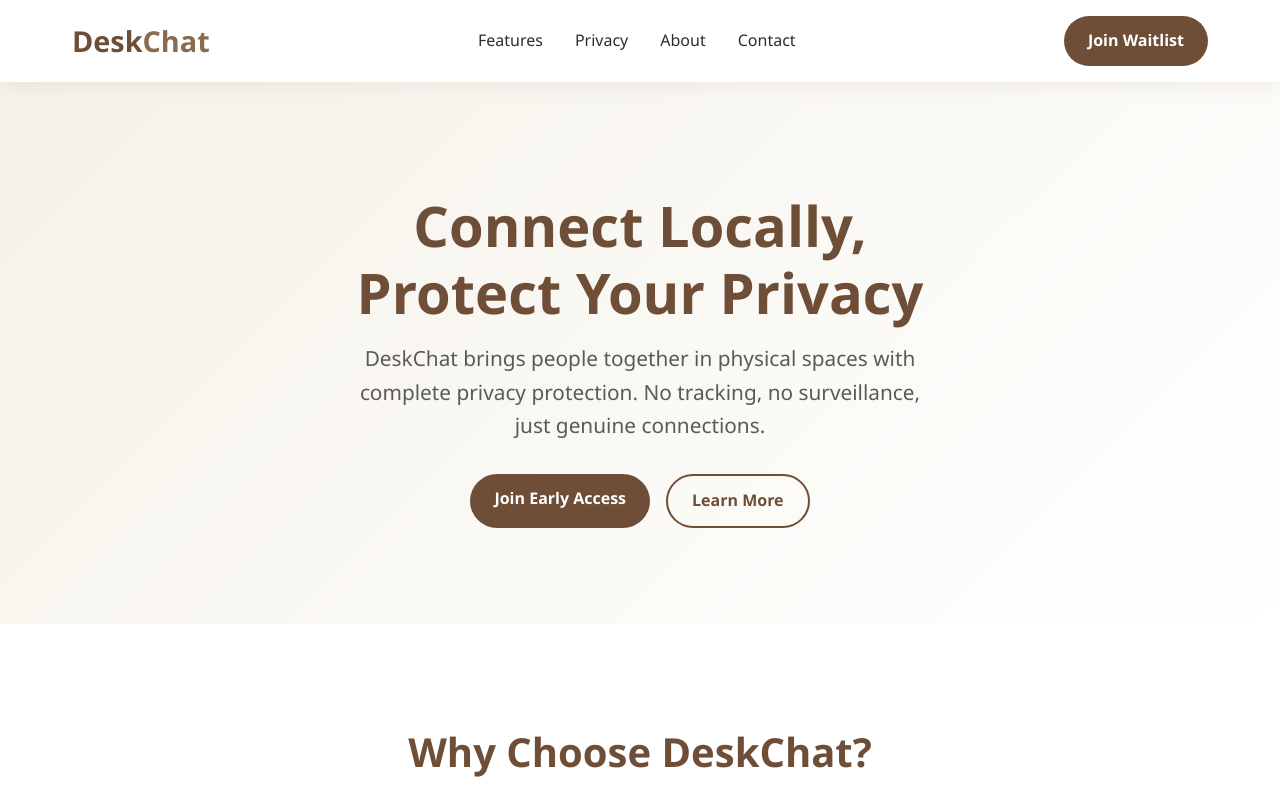
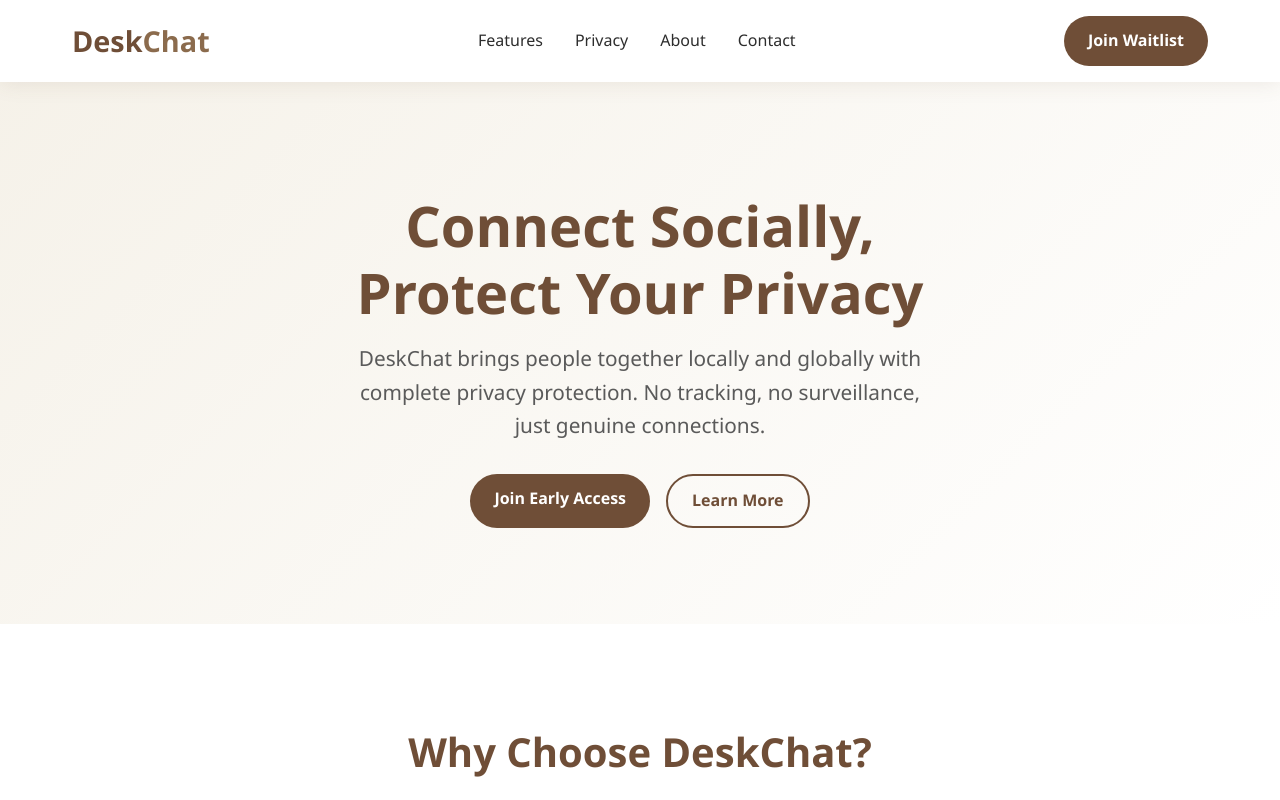
Before and after one commit to deskchatapp/DeskChatApp, a plain HTML site: page docs/index.html in a window 1280 px wide. Shown: the top 800 px of the page. Drawn offline with Linux system fonts and the light colour scheme.

Commit message:
Update index.html

```diff
--- a/docs/index.html
+++ b/docs/index.html
@@ -359,8 +359,8 @@
 
     <!-- Hero Section -->
     <section class="hero">
-        <h1>Connect Locally,<br>Protect Your Privacy</h1>
-        <p>DeskChat brings people together in physical spaces with complete privacy protection. No tracking, no surveillance, just genuine connections.</p>
+        <h1>Connect Socially,<br>Protect Your Privacy</h1>
+        <p>DeskChat brings people together locally and globally with complete privacy protection. No tracking, no surveillance, just genuine connections.</p>
         <div class="hero-buttons">
             <a href="#waitlist" class="cta-button">Join Early Access</a>
             <a href="#features" class="secondary-button">Learn More</a>
```
